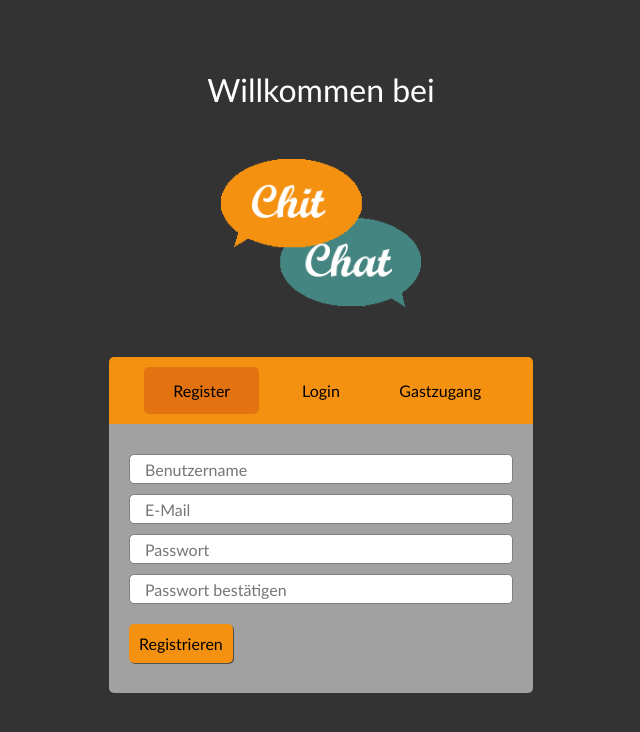
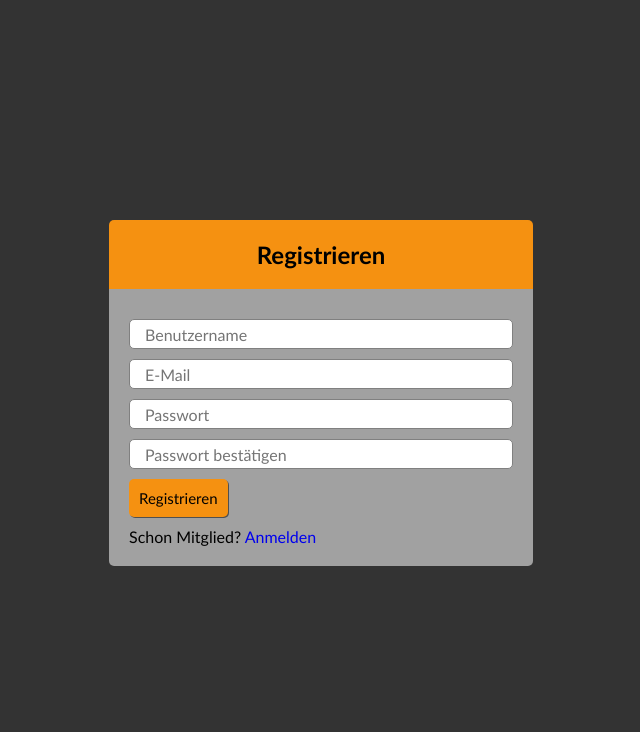
Before and after one commit to RmaxH/ProjectShitChat, a PHP site: page /register.php in a window 1280 px wide. Shown: the top 732 px of the page, without its empty margins (319-959 px from the left). Run offline with PHP 8.4, Linux system fonts and the light colour scheme.

Commit message:
Revert "Merge branch 'master' of https://github.com/RmaxH/ProjectShitChat"
This reverts commit e04f19a1170b8ca86683e500e19241d44028e838, reversing
changes made to 5ee4330e7f9775a029fb6ec579c72bb1daf66dec.

```diff
--- a/PhpProject1/register.php
+++ b/PhpProject1/register.php
@@ -5,21 +5,11 @@
   <title>Registration system PHP and MySQL</title>
   <link rel="stylesheet" type="text/css" href="style.css">
 </head>
-
 <body>
-	<script src="tabControl.js"></script>
-	<div class="welcome">
-		Willkommen bei
-		<img src="logo.png" alt="Logo" class="logo" height="148" width="200">
+  <div class="header">
+  	<h2>Registrieren</h2>
   </div>
 
-	  <div class="tab">
-		<button class="tablinks" onclick="openForm(event, 'Register')" id="defaultOpen">Register</button>
-		<button class="tablinks" onclick="openForm(event, 'Login')" >Login</button>
-		<button class="tablinks" onclick="openForm(event, 'Gastzugang')">Gastzugang</button>
-	  </div>
-
-	  	<div id="Register" class="tabcontent">
   <form method="post" action="register.php">
   	<?php include('errors.php'); ?>
   	<div class="input-group">
@@ -37,42 +27,9 @@
   	<div class="input-group">
   	  <button type="submit" class="btn" name="reg_user">Registrieren</button>
   	</div>
+  	<p>
+  		Schon Mitglied? <a href="login.php">Anmelden</a>
+  	</p>
   </form>
-		</div>
-
-		<div id="Login" class="tabcontent">
-			<form method="post" action="login.php">
-				<?php include('errors.php'); ?>
-				<div class="input-group">
-					<input type="text" name="username" placeholder="Benutzername">
-				</div>
-				<div class="input-group">
-					<input type="password" name="password" placeholder="Passwort">
-				</div>
-				<div class="input-group">
-					<button type="submit" class="btn" id="login" name="login_user">Login</button>
-				</div>
-			</form>
-		</div>
-
-		<div id="Gastzugang" class="tabcontent">
-		<form method="post" action="ChatWindow.php">
-			<?php include('errors.php'); ?>
-			<div class="input-group">
-				<input type="text" name="username" placeholder="Benutzername">
-			</div>
-			<p class="registerParagraph">
-				Achtung: Für Gäste werden keine Daten gespeichert.
-			</p>
-			<div class="input-group">
-				<button type="submit" class="btn" id="guest" name="login_guest">Zum Chat</button>
-			</div>
-			</form>
-		</div>
-
-		<script>
-			document.getElementById("defaultOpen").click();
-		</script>
-
 </body>
 </html>
--- a/PhpProject1/style.css
+++ b/PhpProject1/style.css
@@ -19,7 +19,7 @@ body {
 
 .header {
     width: 30%;
-
+    margin: 220px auto 0px;
     color: black;
     background: #f59111;
     text-align: center;
@@ -29,7 +29,7 @@ body {
 }
 form {
     width: 30%;
-	min-width: 360px;
+	min-width: 300px;
     margin: 0px auto;
     padding: 20px;
 	border-radius: 0px 0px 5px 5px;
@@ -54,9 +54,9 @@ a{
     border: 1px solid gray;
 }
 .btn {
-	margin: 10px 0 0 0;
+	margin: 0px auto;
     padding: 10px;
-    font-size: 12pt;
+    font-size: 15px;
     color: black;
 	border-radius: 5px;
     background: #f59111;
@@ -131,8 +131,8 @@ display:block;
     overflow: hidden;
 
 	width: 30%;
-	min-width: 360px;
-    margin: 0px auto 0px;
+	min-width: 300px;
+    margin: 220px auto 0px;
     color: black;
     background: #f59111;
 	text-align: center;
@@ -165,11 +165,6 @@ display:block;
     background-color: #E37310;
 }
 
-.tablinks{
-	font-size: 12pt;
-	min-width: 110px;
-}
-
 /* Style the tab content */
 .tabcontent {
     display: none;
@@ -177,11 +172,9 @@ display:block;
 }
 
 .welcome{
-	font-family:"Script MT", Calibri;
-	font-size: 24pt;
+
 	text-align: center;
 	color: white;
-	padding-top: 70px;
 	margin: 0 auto;
 }
 
@@ -189,5 +182,4 @@ display:block;
 	display: block;
 	text-align: center;
 	margin: 0 auto;
-	padding: 50px;
 }
```
Lines whose indentation alone changed are shown as unchanged.
